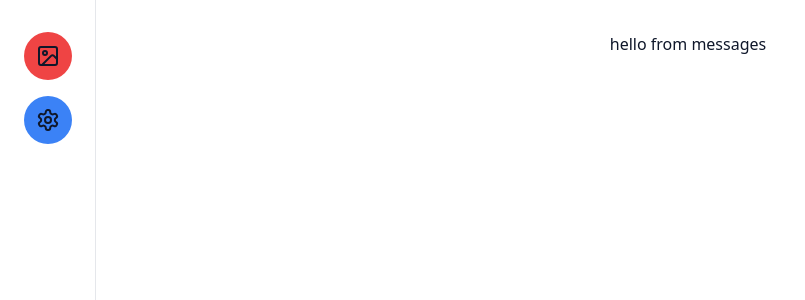
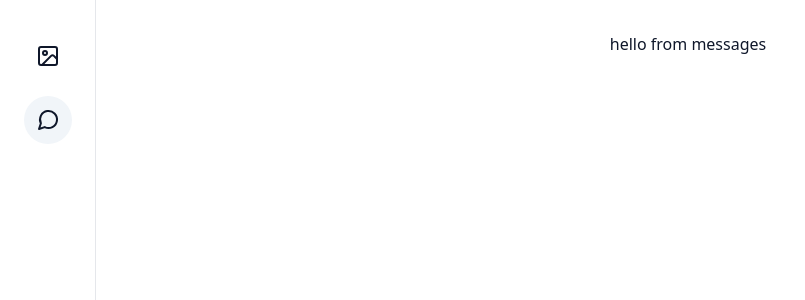
Before and after one commit to thenickbit/paper-frame, a Next.js app in the folder web/: page /messages in a window 1280 px wide. Shown: the top 300 px of the page, without its empty margins (0-805 px from the left). Built offline with nearby package versions, Linux system fonts and the light colour scheme.

Commit message:
Update messages icon and color scheme

```diff
--- a/web/src/app/(dashboard)/_components/side-nav-link.tsx
+++ b/web/src/app/(dashboard)/_components/side-nav-link.tsx
@@ -22,8 +22,8 @@ export default function SideNavLink({ name, path, iconName }: SideNavLinkProps)
     <Link key={name} href={path}>
       <div
         className={cn(
-          'flex aspect-square h-12 items-center justify-center rounded-full bg-blue-500',
-          active ? 'bg-blue-500' : 'bg-red-500'
+          'flex aspect-square h-12 items-center justify-center rounded-full',
+          active && 'bg-muted'
         )}
       >
         {IconElement && <IconElement />}
--- a/web/src/app/(dashboard)/layout.tsx
+++ b/web/src/app/(dashboard)/layout.tsx
@@ -12,7 +12,7 @@ type Link = {
 
 const links: Link[] = [
   { name: 'Gallery', path: '/gallery', icon: 'media' },
-  { name: 'messages', path: '/messages', icon: 'settings' },
+  { name: 'messages', path: '/messages', icon: 'message' },
 ];
 
 export default function DashboardLayout({ children }: { children: React.ReactNode }) {
--- a/web/src/components/ui/icons.tsx
+++ b/web/src/components/ui/icons.tsx
@@ -15,6 +15,7 @@ import {
   Laptop,
   Loader2,
   type LucideProps,
+  MessageCircle,
   Moon,
   MoreVertical,
   Pizza,
@@ -69,6 +70,7 @@ export const Icons = {
   upload: Upload,
   moon: Moon,
   laptop: Laptop,
+  message: MessageCircle,
   github: (props: LucideProps) => (
     <svg viewBox="0 0 438.549 438.549" {...props}>
       <path
```
